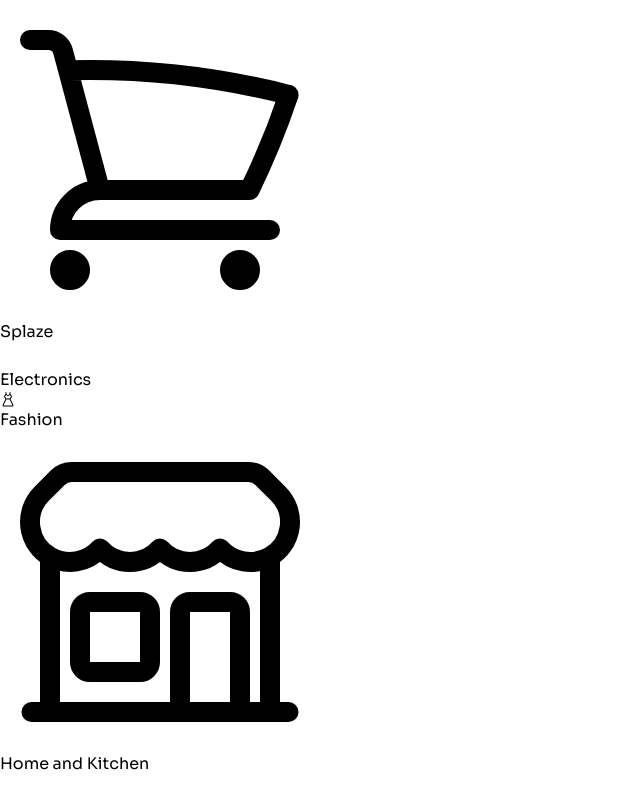
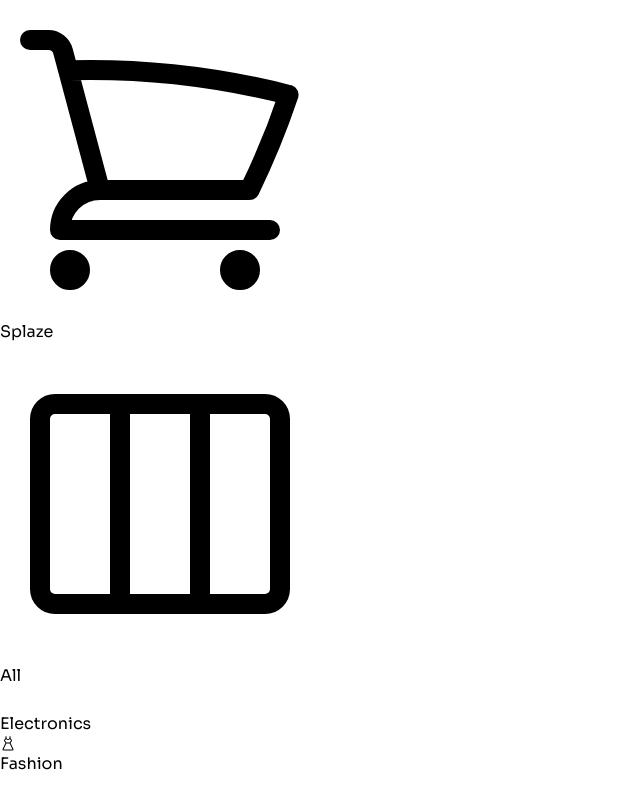
Before and after one commit to fisayo-dev/splaze_shopping_market, a React (Vite) app: page /store in a window 1280 px wide. Shown: the top 800 px of the page, without its empty margins (0-640 px from the left). Built offline with nearby package versions, Linux system fonts and the light colour scheme; some icons are missing.

Commit message:
added an all cateogry

```diff
--- a/src/components/StoreSideBar.jsx
+++ b/src/components/StoreSideBar.jsx
@@ -4,7 +4,7 @@
 import { FaLaptop } from "react-icons/fa6";
 import { CiFootball } from "react-icons/ci";
 import { FaUtensilSpoon } from "react-icons/fa";
-import { BuildingStorefrontIcon } from "@heroicons/react/24/outline";
+import { BuildingStorefrontIcon, ViewColumnsIcon } from "@heroicons/react/24/outline";
 const StoreSideBar = () => {
   return (
     <div className="bg-yellow-300 h-[100vh]">
@@ -12,6 +12,12 @@
         <div className="grid gap-10">
           <Logo />
           <div className="grid gap-2">
+            <div className="bg-white shadow-sm rounded-xl px-4 py-3">
+              <div className="flex items-center gap-2">
+                <ViewColumnsIcon className="h-6 w-6" />
+                <p>All</p>
+              </div>
+            </div>
             <div className="bg-yellow-200 rounded-xl px-4 py-3">
               <div className="flex items-center gap-2">
                 <Electricity className="h-6 w-6" />
```
